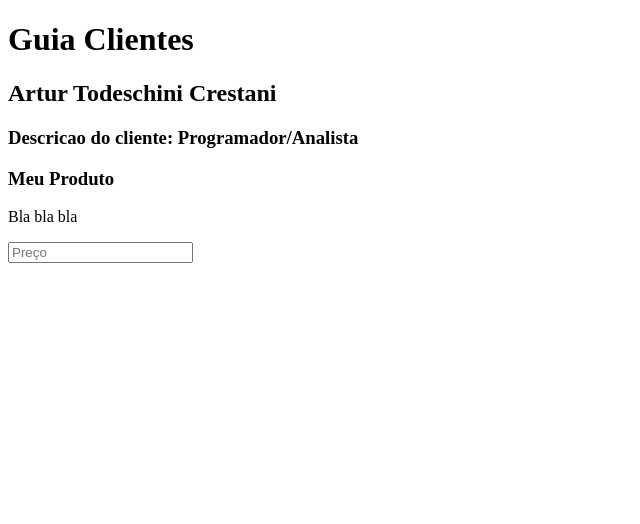
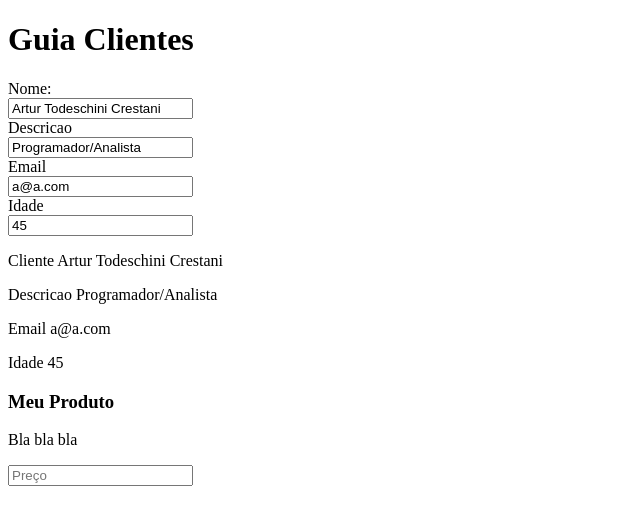
Before and after one commit to artodeschini/vueFrontApp, a Vue app: page / in a window 1280 px wide. Shown: the top 524 px of the page, without its empty margins (0-640 px from the left). Built offline with nearby package versions, Linux system fonts and the light colour scheme.

Commit message:
add data-bind one way e two way data-bind

```diff
--- a/src/components/Cliente.vue
+++ b/src/components/Cliente.vue
@@ -1,7 +1,23 @@
 <template>
 <div>
-     <h2>{{ nome }}</h2>
-     <h3>Descricao do cliente: {{ descricao }}</h3>
+    <label>Nome:</label><br>
+    <input type="text" v-model="nome"><!-- Databind two way-->
+    <!-- <input type="text" :data="nome"> Databind one way-->
+    <br>
+    <label>Descricao</label><br>
+    <input type="text" v-model="descricao">
+    <br>
+    <label>Email</label><br>
+    <input type="email" v-model="email">
+    <br>
+    <label>Idade</label><br>
+    <input type="number" v-model="idade">
+    <br>
+    <p>Cliente {{ nome }}</p> <!-- Databind one way-->
+    <p>Descricao {{ descricao }}</p>
+    <p>Email {{ email }}</p>
+    <p>Idade {{ idade }}</p>
+
 </div>
 
 </template>
```
